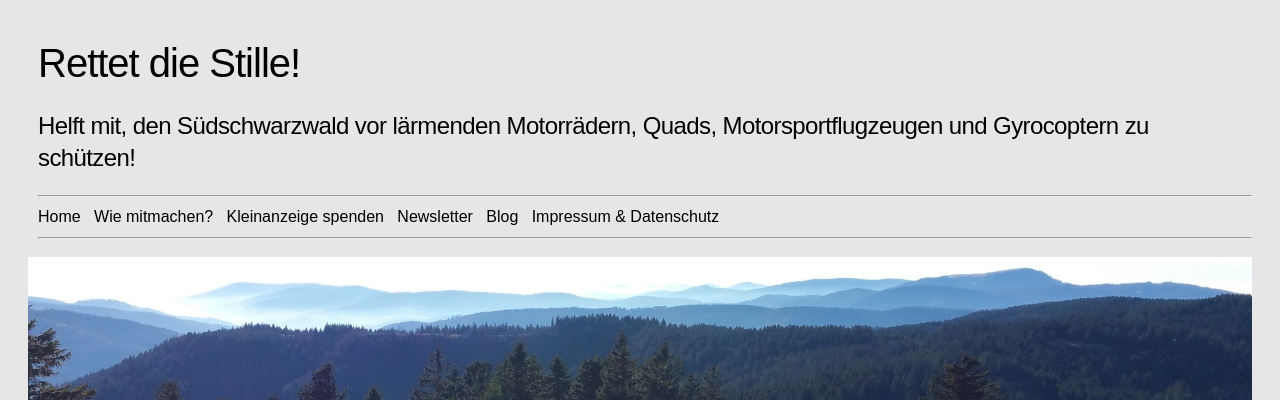
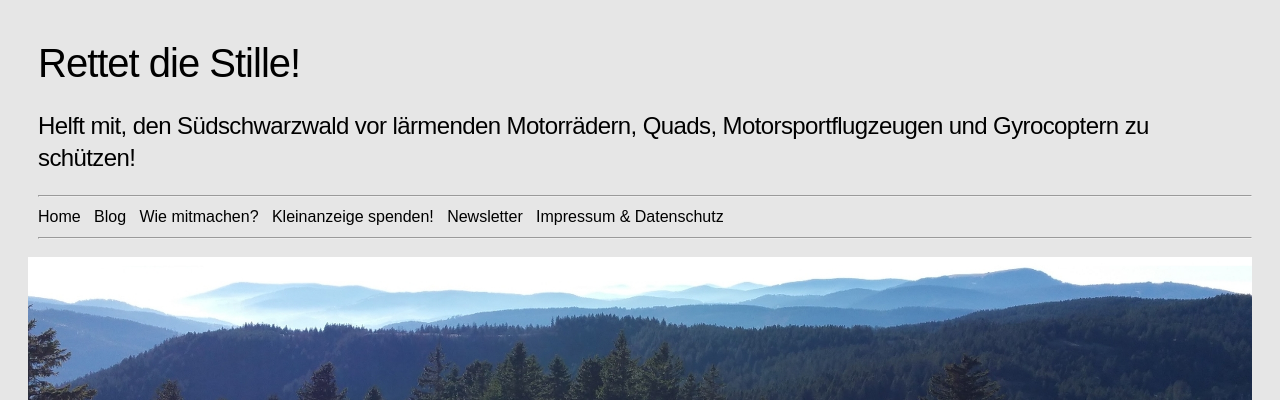
Before and after one commit to rettet-die-stille/rettet-die-stille.github.io, a Jekyll site: the page built from index.md, in a window 1280 px wide and 900 px high. Shown: the top 400 px of the window. Built offline with Jekyll 4.4.1, drawn with Linux system fonts in a browser that asks for light colours.

```diff
--- a/_includes/_nav.html
+++ b/_includes/_nav.html
@@ -8,10 +8,10 @@
     <hr>
     <div style="text-align: left;margin-left: 0.2;">
         <a href="/index.html">Home</a>&nbsp;&nbsp;
+        <a href="/blog.html">Blog</a>&nbsp;&nbsp;
         <a href="/was-kann-ich-tun.html">Wie mitmachen?</a>&nbsp;&nbsp;
-        <a href="https://www.paypal.com/donate?hosted_button_id=2CGLBY3C2FMB8&source=url">Kleinanzeige spenden</a>&nbsp;&nbsp;
+        <a href="https://www.paypal.com/donate?hosted_button_id=2CGLBY3C2FMB8&source=url">Kleinanzeige spenden!</a>&nbsp;&nbsp;
         <a href="http://eepurl.com/ha88dz">Newsletter</a>&nbsp;&nbsp;
-        <a href="/blog.html">Blog</a>&nbsp;&nbsp;
         <a href="/impressum.html">Impressum & Datenschutz</a>&nbsp;&nbsp;
     </div>
     <hr>
```
